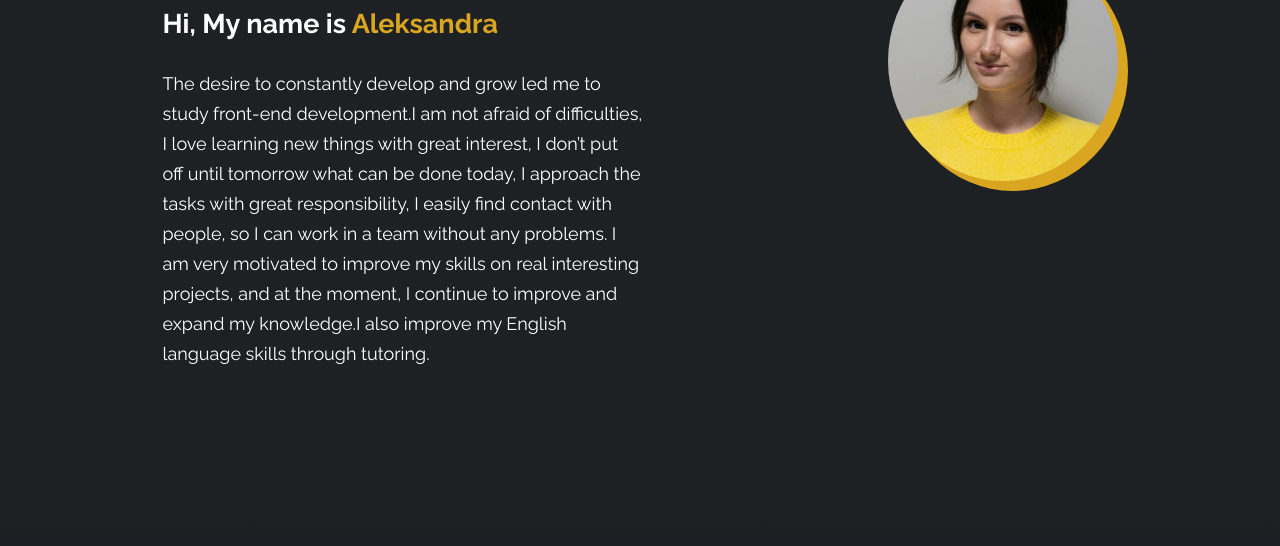
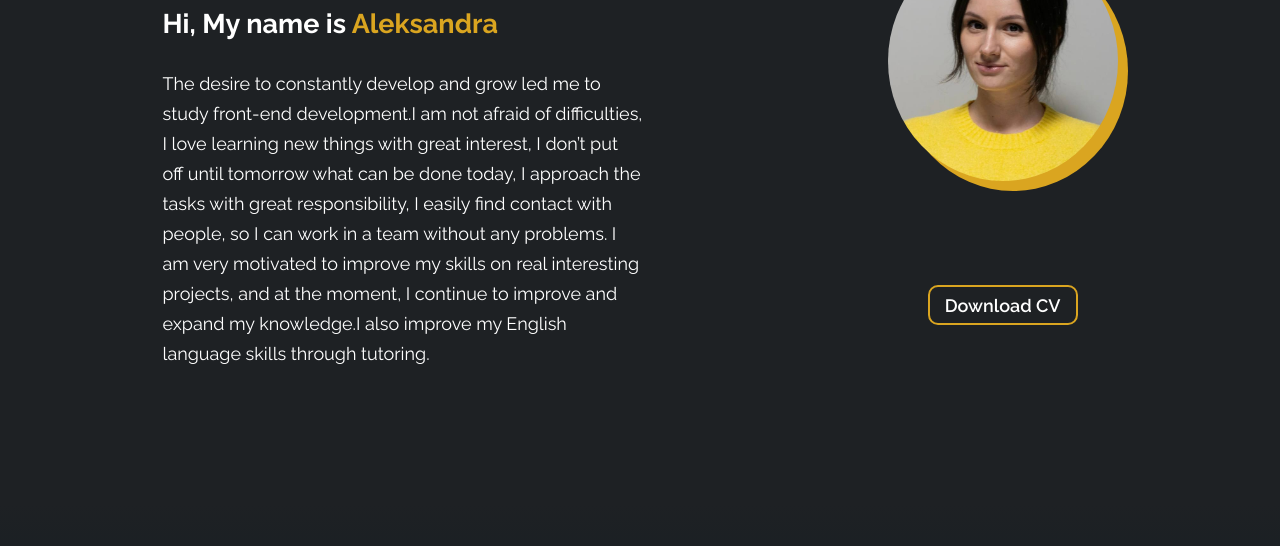
Before and after one commit to SashaPilevich/rsschool-cv-0, a plain HTML site: page index.html in a window 1280 px wide. Shown: the part 254-800 px from the top of the page. Drawn offline with Linux system fonts and the light colour scheme; a web font is replaced by a local one.

Commit message:
feat:add button download cv

```diff
--- a/css/style.css
+++ b/css/style.css
@@ -229,7 +229,6 @@ body {
 }
 .container-profile {
   position: relative;
-  z-index: -2;
   width: 100%;
   padding-top: 100px;
   margin: 0px auto 50px;
@@ -245,6 +244,32 @@ body {
 }
 .profile-info {
   width: 40%;
+}
+.download-cv{
+  display: flex;
+  align-items: center;
+  justify-content: center;
+  width: 150px;
+  height: 40px;
+  margin-left: 40px;
+  border-radius: 10px;
+  border: 2px solid goldenrod;
+}
+.download-cv a{
+  font-weight: 600;
+  color: white;
+}
+.download-cv:hover {
+  background-image: linear-gradient(
+    to right,
+    rgba(24, 31, 36, 0.7) 0%,
+    rgba(255, 192, 0, 0.9) 55%,
+    rgba(255, 234, 0, 0.8) 100%
+  );
+  background-size: 200% auto;
+  background-position: right center;
+  transition: all 0.8s ease;
+  border: none;
 }
 
 .section-main-title {
@@ -272,17 +297,21 @@ body {
   position: absolute;
   top: 10px;
   left: 10px;
-  z-index: -1;
+  z-index: 1;
   width: 230px;
   height: 240px;
   background-color: goldenrod;
   border-radius: 50%;
 }
 .profile-avatar {
+  position: relative;
+  z-index: 2;
   width: 230px;
   height: 240px;
+  margin-bottom: 100px;
   border-radius: 50%;
 }
+
 .section-title {
   margin-bottom: 40px;
   color: goldenrod;
--- a/index.html
+++ b/index.html
@@ -83,13 +83,20 @@
                   improve my English language skills through tutoring.
                 </p>
               </div>
+
               <div class="profile-image">
                 <img
                   class="profile-avatar"
                   alt="avatar"
                   src="assets/img/my-avatar.jpg"
                 >
+                <div class="download-cv">
+                  <a href="https://drive.google.com/file/d/1YlwSsgiTvuKNSlLytB-wyhuJs9h737R_/view?usp=share_link" target="_blank" rel="noopener">
+                   Download CV
+                  </a>
+                </div>
               </div>
+
             </div>
           </div>
         </section>
```
Also changed, not shown: 1 other file.
